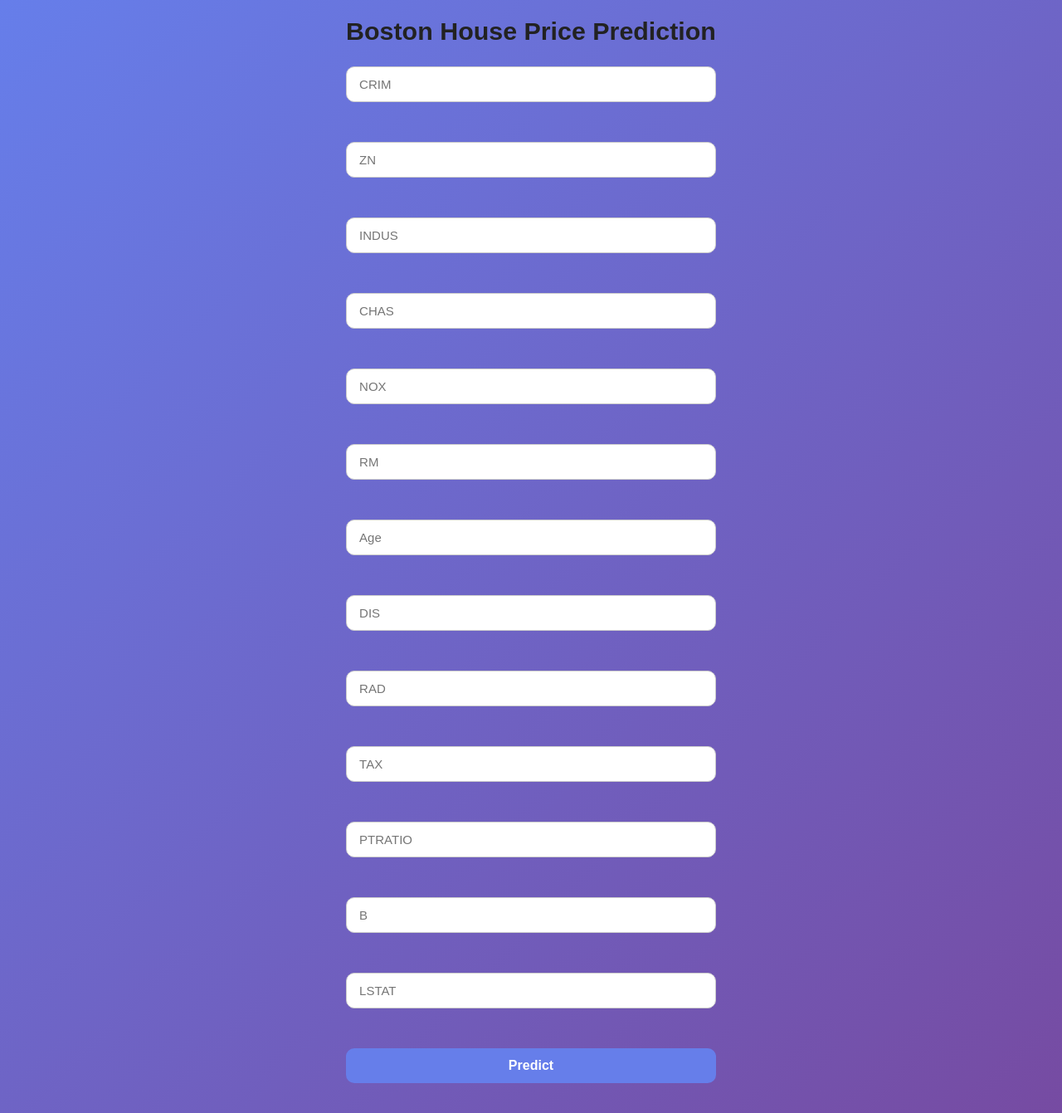
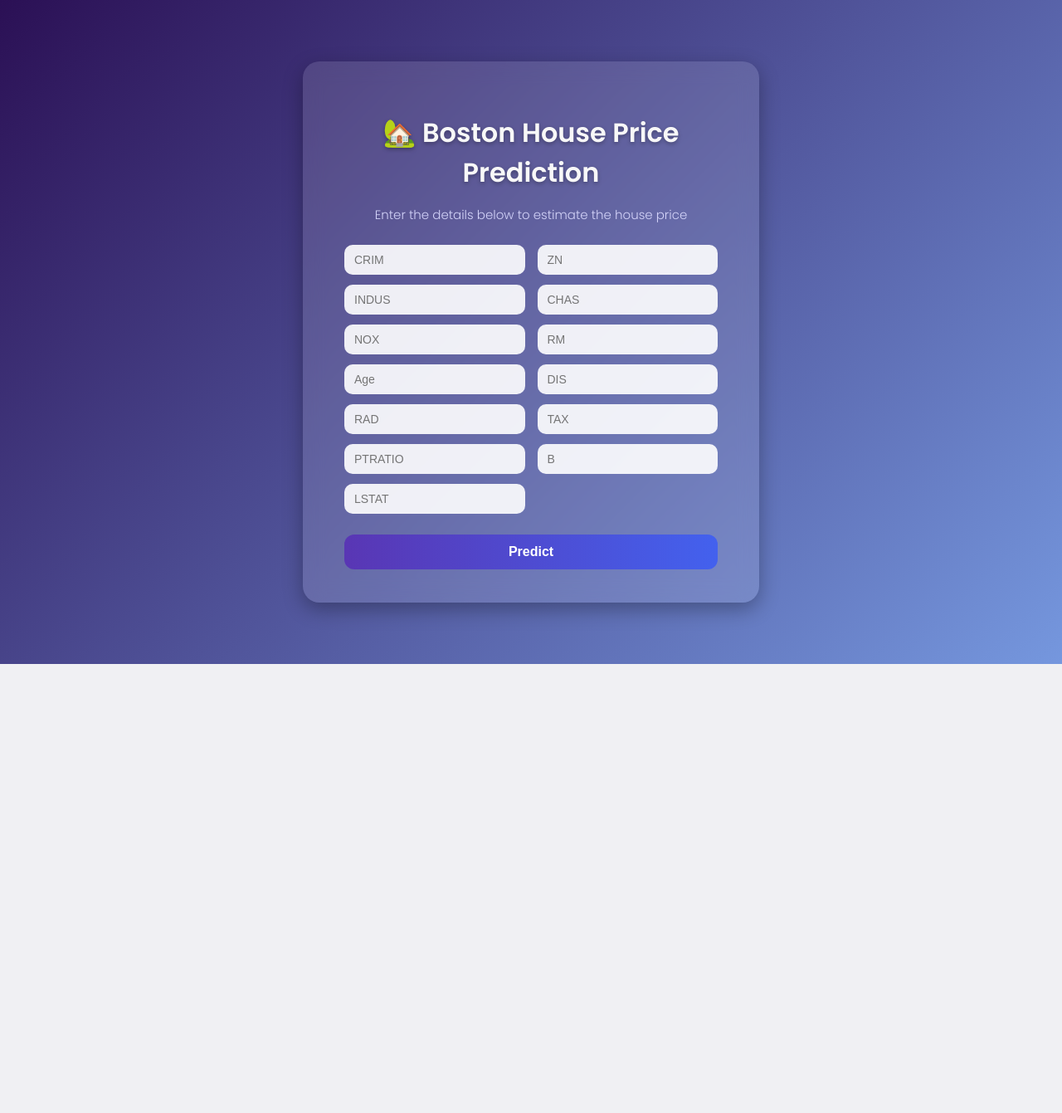
Before and after one commit to IshanGupta-Code/Boston-House-Pricing, a Flask app: page / in a window 1280 px wide. Shown: the whole page at 83% size. After the commit the page ends 800 px from the top, so only its background shows below. Run offline with Flask 3, Linux system fonts and the light colour scheme; parts of the project's set-up code (start-up, migrations or seed data) failed here and were passed over.

Commit message:
Modified CSS and HTML

```diff
--- a/static/style.css
+++ b/static/style.css
@@ -1,122 +1,99 @@
-/* ==========================
-   Global Styles
-========================== */
+/* Elegant, royal color theme */
 body {
-    font-family: "Poppins", sans-serif;
-    background: linear-gradient(135deg, #667eea, #764ba2);
     margin: 0;
-    padding: 0;
+    font-family: 'Poppins', sans-serif;
+    background: linear-gradient(135deg, #2b1055, #7597de);
     min-height: 100vh;
     display: flex;
     justify-content: center;
     align-items: center;
-    color: #333;
 }
 
-/* ==========================
-   Container
-========================== */
+/* Main container */
 .container {
-    background: #fff;
+    background: rgba(255, 255, 255, 0.12);
+    backdrop-filter: blur(12px);
+    border-radius: 20px;
     padding: 40px 50px;
-    border-radius: 18px;
-    box-shadow: 0 10px 30px rgba(0, 0, 0, 0.15);
-    width: 90%;
-    max-width: 600px;
+    width: 450px;
+    max-width: 90%;
+    box-shadow: 0 8px 25px rgba(0, 0, 0, 0.3);
     text-align: center;
-    transition: transform 0.3s ease, box-shadow 0.3s ease;
+    color: #fff;
 }
 
-.container:hover {
-    transform: translateY(-5px);
-    box-shadow: 0 15px 35px rgba(0, 0, 0, 0.2);
+/* Title */
+h1 {
+    font-weight: 600;
+    margin-bottom: 10px;
+    color: #f8f8f8;
+    text-shadow: 0 2px 5px rgba(0, 0, 0, 0.3);
 }
 
-/* ==========================
-   Headings
-========================== */
-h1 {
-    color: #222;
+/* Subtitle */
+.subtitle {
+    font-weight: 300;
+    font-size: 15px;
+    color: #d3d3f8;
     margin-bottom: 25px;
-    font-size: 1.9rem;
 }
 
-/* ==========================
-   Form Inputs
-========================== */
-form {
-    display: flex;
-    flex-direction: column;
-    gap: 15px;
+/* Input grid layout */
+.input-grid {
+    display: grid;
+    grid-template-columns: 1fr 1fr;
+    gap: 12px 15px;
+    margin-bottom: 25px;
 }
 
-input[type="text"],
-input[type="number"] {
-    padding: 12px 15px;
-    border: 1px solid #ccc;
+/* Input fields */
+input {
+    padding: 10px 12px;
+    border: none;
     border-radius: 10px;
-    font-size: 15px;
+    font-size: 14px;
     outline: none;
-    transition: all 0.2s ease-in-out;
+    background: rgba(255, 255, 255, 0.9);
+    color: #333;
+    transition: all 0.3s ease;
 }
 
-input[type="text"]:focus,
-input[type="number"]:focus {
-    border-color: #667eea;
-    box-shadow: 0 0 6px rgba(102, 126, 234, 0.4);
+input:focus {
+    background: #fff;
+    box-shadow: 0 0 8px rgba(117, 151, 222, 0.6);
 }
 
-/* ==========================
-   Button
-========================== */
-button {
-    background: #667eea;
+/* Predict button */
+.btn {
+    width: 100%;
+    padding: 12px;
+    background: linear-gradient(90deg, #5936b4, #4361ee);
+    border: none;
+    border-radius: 12px;
+    font-size: 16px;
     color: #fff;
-    border: none;
-    padding: 12px;
-    font-size: 16px;
     font-weight: 600;
-    border-radius: 10px;
     cursor: pointer;
-    transition: background 0.3s, transform 0.2s;
+    transition: all 0.3s ease;
 }
 
-button:hover {
-    background: #5563de;
-    transform: scale(1.05);
+.btn:hover {
+    transform: translateY(-2px);
+    background: linear-gradient(90deg, #3d2c8d, #3556e0);
 }
 
-/* ==========================
-   Prediction Output
-========================== */
-.result {
+/* Prediction result box */
+.result-box {
     margin-top: 25px;
-    font-size: 1.2rem;
-    color: #333;
-    background: #f1f4ff;
-    padding: 15px;
-    border-radius: 10px;
-    box-shadow: inset 0 0 8px rgba(0, 0, 0, 0.05);
+    background: rgba(255, 255, 255, 0.15);
+    border-radius: 12px;
+    padding: 15px 10px;
+    color: #fff;
+    font-weight: 500;
+    text-shadow: 0 1px 3px rgba(0,0,0,0.3);
 }
 
-/* ==========================
-   Footer or Info
-========================== */
-.footer {
-    margin-top: 20px;
-    font-size: 0.9rem;
-    color: #777;
+.result-box h2 {
+    font-size: 18px;
+    margin: 0;
 }
-
-/* ==========================
-   Responsive
-========================== */
-@media (max-width: 600px) {
-    .container {
-        padding: 30px 25px;
-    }
-
-    h1 {
-        font-size: 1.5rem;
-    }
-}
--- a/templates/home.html
+++ b/templates/home.html
@@ -1,49 +1,41 @@
 <!DOCTYPE html>
-<html>
-
+<html lang="en">
 <head>
     <meta charset="UTF-8">
-    <title>ML API</title>
-    <link href='https://fonts.googleapis.com/css?family=Pacifico' rel='stylesheet' type='text/css'>
-    <link href='https://fonts.googleapis.com/css?family=Arimo' rel='stylesheet' type='text/css'>
-    <link href='https://fonts.googleapis.com/css?family=Hind:300' rel='stylesheet' type='text/css'>
-    <link href='https://fonts.googleapis.com/css?family=Open+Sans+Condensed:300' rel='stylesheet' type='text/css'>
+    <title>Boston House Price Prediction</title>
+    <link href="https://fonts.googleapis.com/css2?family=Poppins:wght@300;500;600&display=swap" rel="stylesheet">
     <link rel="stylesheet" href="/static/style.css">
+</head>
+<body>
+    <div class="container">
+        <h1>🏡 Boston House Price Prediction</h1>
+        <p class="subtitle">Enter the details below to estimate the house price</p>
 
-</head>
+        <form action="/predict" method="post" class="form-box">
+            <div class="input-grid">
+                <input type="text" name="CRIM" placeholder="CRIM" required>
+                <input type="text" name="ZN" placeholder="ZN" required>
+                <input type="text" name="INDUS" placeholder="INDUS" required>
+                <input type="text" name="CHAS" placeholder="CHAS" required>
+                <input type="text" name="NOX" placeholder="NOX" required>
+                <input type="text" name="RM" placeholder="RM" required>
+                <input type="text" name="Age" placeholder="Age" required>
+                <input type="text" name="DIS" placeholder="DIS" required>
+                <input type="text" name="RAD" placeholder="RAD" required>
+                <input type="text" name="TAX" placeholder="TAX" required>
+                <input type="text" name="PTRATIO" placeholder="PTRATIO" required>
+                <input type="text" name="B" placeholder="B" required>
+                <input type="text" name="LSTAT" placeholder="LSTAT" required>
+            </div>
 
-<body>
-    <div class="login">
-        <h1>Boston House Price Prediction</h1>
-
-        <!-- Main Input For Receiving Query to our ML -->
-        <form action="/predict" method="post">
-            <input type="text" name="CRIM" placeholder="CRIM" required="required" /><br>
-            <input type="text" name="ZN" placeholder="ZN" required="required" /><br>
-            <input type="text" name="INDUS" placeholder="INDUS" required="required" /><br>
-            <input type="text" name="CHAS" placeholder="CHAS" required="required" /><br>
-            <input type="text" name="NOX" placeholder="NOX" required="required" /><br>
-            <input type="text" name="RM" placeholder="RM" required="required" /><br>
-            <input type="text" name="Age" placeholder="Age" required="required" /><br>
-            <input type="text" name="DIS" placeholder="DIS" required="required" /><br>
-            <input type="text" name="RAD" placeholder="RAD" required="required" /><br>
-            <input type="text" name="TAX" placeholder="TAX" required="required" /><br>
-            <input type="text" name="PTRATIO" placeholder="PTRATIO" required="required" /><br>
-            <input type="text" name="B" placeholder="B" required="required" /><br>
-            <input type="text" name="LSTAT" placeholder="LSTAT" required="required" /><br>
-
-
-
-            <button type="submit" class="btn btn-primary btn-block btn-large">Predict</button>
+            <button type="submit" class="btn">Predict</button>
         </form>
 
-        <br>
-        <br>
-
-
+        {% if prediction_text %}
+        <div class="result-box">
+            <h2>{{ prediction_text }}</h2>
+        </div>
+        {% endif %}
     </div>
-    {{prediction_text}}
-
 </body>
-
 </html>
```
